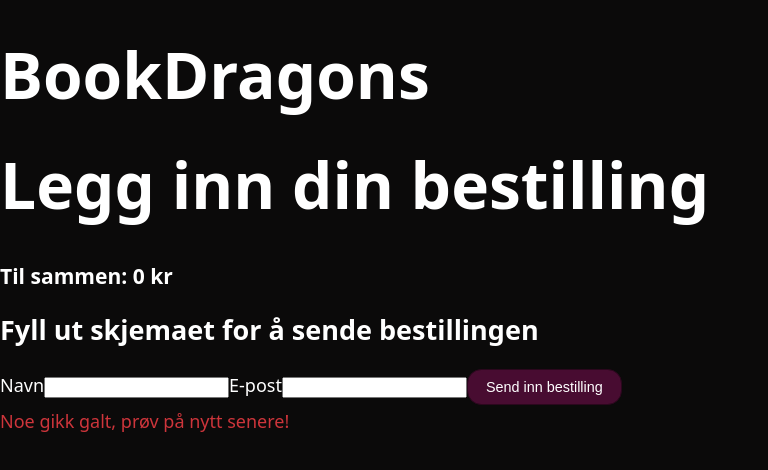
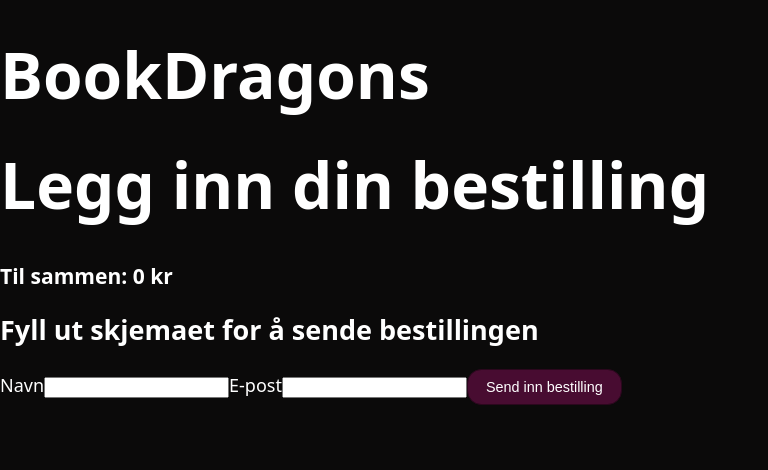
Before and after one commit to siljy/bookdragons, a Next.js app: page /bestilling in a window 1280 px wide. Shown: the top 470 px of the page, without its empty margins (0-768 px from the left). Built offline with nearby package versions, Linux system fonts and the light colour scheme.

Commit message:
fix: feilmelding var synlig hele tiden, la til en sjekk på orderError

```diff
--- a/src/components/OrderForm/OrderForm.tsx
+++ b/src/components/OrderForm/OrderForm.tsx
@@ -67,7 +67,7 @@ export default function OrderForm() {
         }}
       />
       <Button type="submit" variant="primary" text="Send inn bestilling" disabled={false}></Button>
-      <ErrorMessage message="Noe gikk galt, prøv på nytt senere!"></ErrorMessage>
+      {orderError && <ErrorMessage message="Noe gikk galt, prøv på nytt senere!"></ErrorMessage>}
     </form>
   )
 }
```
Also changed, not shown: 1 other file (tests, documents, lock files or other folders).
